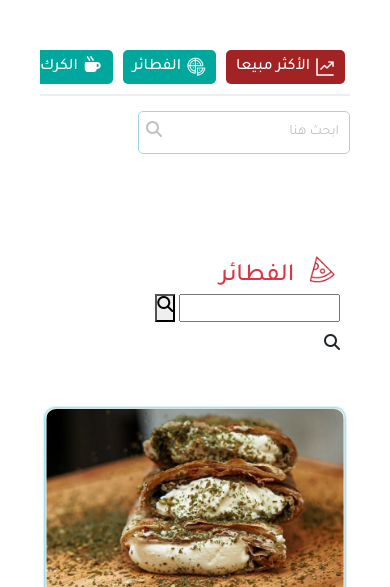
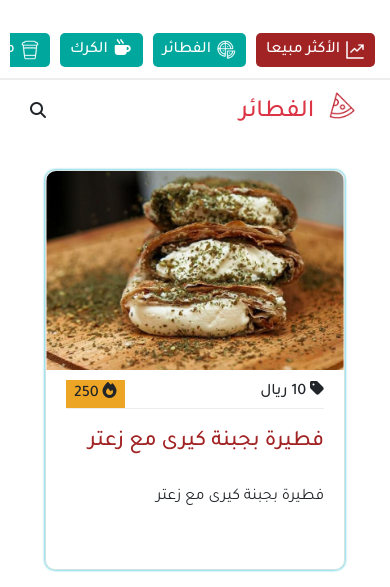
Before and after one commit to OmarHesham88/Kaskark, a plain HTML site: page menu.html in a window 390 px wide. Shown: the part 218-805 px from the top of the page. Drawn offline with nearby package versions, Linux system fonts and the light colour scheme; a web font is replaced by a local one.

Commit message:
Update style.css

```diff
--- a/css/style.css
+++ b/css/style.css
@@ -1630,34 +1630,28 @@ textarea {
 
   /* ========================== Menu Page ==================================== */
     .food-menu-container{
-        margin: 60px 0 30px 0;
-        padding: 20px;
-
-    }
-/* Common styles */
+        margin: 0 0 30px 0;
+        padding: 0 20px 20px 20px;
+
+    }
 .menu-nav-container {
     display: flex;
     justify-content: flex-start;
     align-items: center;
     overflow-x: auto;
     white-space: nowrap;
-    padding: 10px !important;
     gap: 20px;
-    padding-right:0 !important;
-    margin-right:0;
+    height: 60px;
 }
 
 .navbar-custom {
     background-color: #fff;
-    white-space: nowrap; /* Prevent line breaks */
-    overflow-x: auto; /* Enable horizontal scrolling */
     display: flex;
     justify-content: space-between;
     align-items: center;
-    padding: 10px;
     border-bottom: 2px solid #eee;
-    /* margin-bottom:20px; */
-    margin:0 30px 20px 30px;
+    padding: 0 10px 0 10px;
+    max-height: 60px;
     max-width: none !important;
 }
 
@@ -1671,7 +1665,6 @@ textarea {
 }
 
 .menu-items {
-    padding: 10px 0;
     border-bottom: 2px solid #eee;
     display: flex;
     flex-direction: row;
@@ -1728,21 +1721,24 @@ textarea {
 
 /* Search box styles */
 /* Search box is sticky horizontally but not vertically */
-.search-box {
+.search-box,
+.search-box2 {
     display: flex;
     align-items: center;
     border: 1px solid #A1D6E2;
     border-radius: 5px;
     padding: 5px;
-    max-width: 300px;
+    max-width: 250px;
     flex-shrink: 0; /* Prevents the search box from shrinking */
     background-color: #fff;
+    height: 40px;
 }
 
 
 
 /* Input field */
-.search-box input {
+.search-box input,
+.search-box2 input {
     border: none;
     outline: none;
     padding: 5px;
@@ -1754,25 +1750,29 @@ textarea {
 }
 
 /* Placeholder color */
-.search-box input::placeholder {
+.search-box input::placeholder,
+.search-box2 input::placeholder {
     color: #C0C0C0;
 }
 
 /* Button (icon) styles */
-.search-box button {
+.search-box button,
+.search-box2 button {
     background: none;
     border: none;
     padding: 0;
     cursor: pointer;
 }
 
-.search-box button i {
+.search-box button i,
+.search-box2 button i {
     color: #C0C0C0;
     font-size: 16px;
 }
 
 /* Hover effect on search button */
-.search-box button:hover i {
+.search-box button:hover i,
+.search-box2 button:hover i {
     color: var(--fourth-color);
 }
 
@@ -1785,8 +1785,8 @@ textarea {
 .menu-items{
     border-bottom:transparent;
 }
-
-@media(max-width:1030px){
+/*
+@media(max-width:993px){
     .navbar-custom{
         border-bottom:0 transparent;
         flex-wrap:wrap !important;
@@ -1794,15 +1794,71 @@ textarea {
     .menu-items{
         border-bottom:2px solid #eee;
     }
-}
-
-
-
-
-
-
-
-
+
+} */
+
+/* -------------------------------------------- */
+.menu-header-container{
+    position:relative;
+}
+.menu-search-container{
+    display: none;
+}
+@media(max-width:970px){
+    .menu-search-container{
+        display: block;
+    }
+    .search-box{
+        display: none;
+    }
+}
+
+  .search-box2 {
+    display: none;
+    justify-content: space-between;
+    padding: 5px;
+    position:absolute;
+    width: 100%;
+}
+@media(max-width:970px){
+    .search-box2{
+        display: flex;
+        left:50px;
+        bottom:0px;
+    }
+    #search-icon{
+        display: none;
+    }
+
+}
+@media(max-width:700px){
+    .search-box2{
+        display: none;
+        left:0px;
+        bottom:-35px;
+        max-width: 200px;
+    }
+    #search-icon{
+        display: block;
+    }
+    .menu-header-container{
+        padding:0;
+    }
+
+}
+.search-box input{
+    width:90%;
+}
+
+  #search-icon {
+    cursor: pointer;
+  }
+
+
+
+
+
+/* ----------------------------------------------- */
 
   /* .product-card {
     border: 1px solid #ddd;
@@ -1834,7 +1890,7 @@ textarea {
 
 
 .menu-container{
-    margin: 30px 0 30px 0;
+    margin: 20px 0 20px 0;
     display: grid;
     grid-template-columns: repeat(auto-fill, minmax(50px,300px));
     gap: 20px;
@@ -1843,7 +1899,11 @@ textarea {
     justify-items: center;
 }
 .menu-header-container{
-    margin:10px 30px 0 30px;
+    display: flex;
+    justify-content: space-between;
+    align-items: center;
+    margin:10px 0px 0 0px;
+    padding:0 10px 0 10px;
 }
 .menu-header-container img{
     transform: translate(0, -5px);
```
